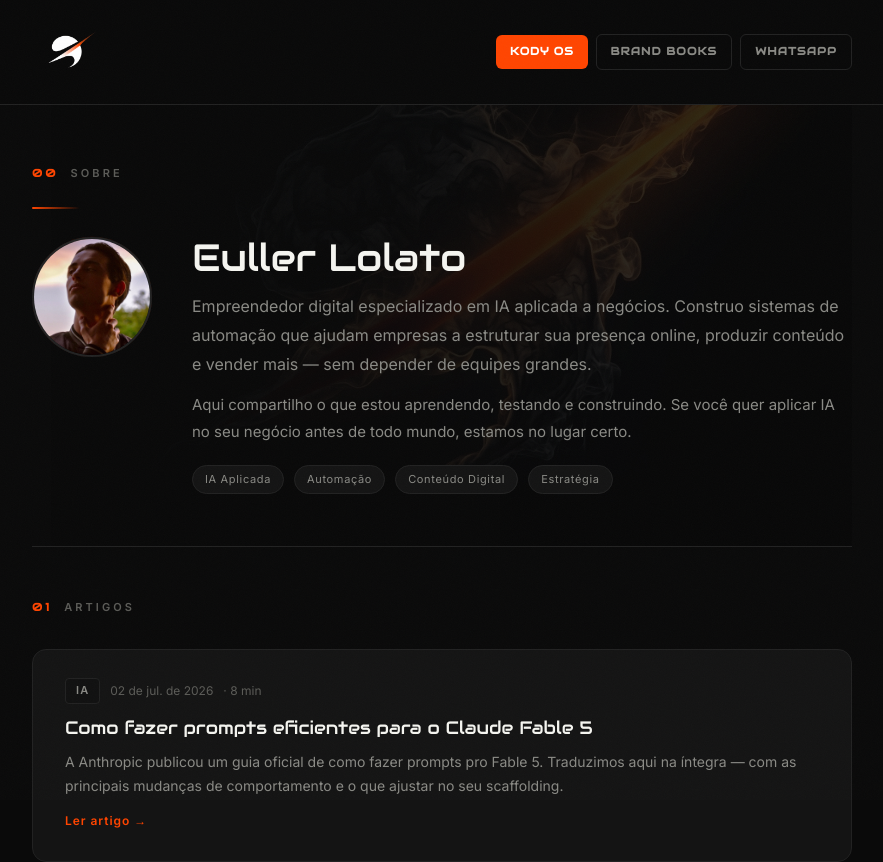
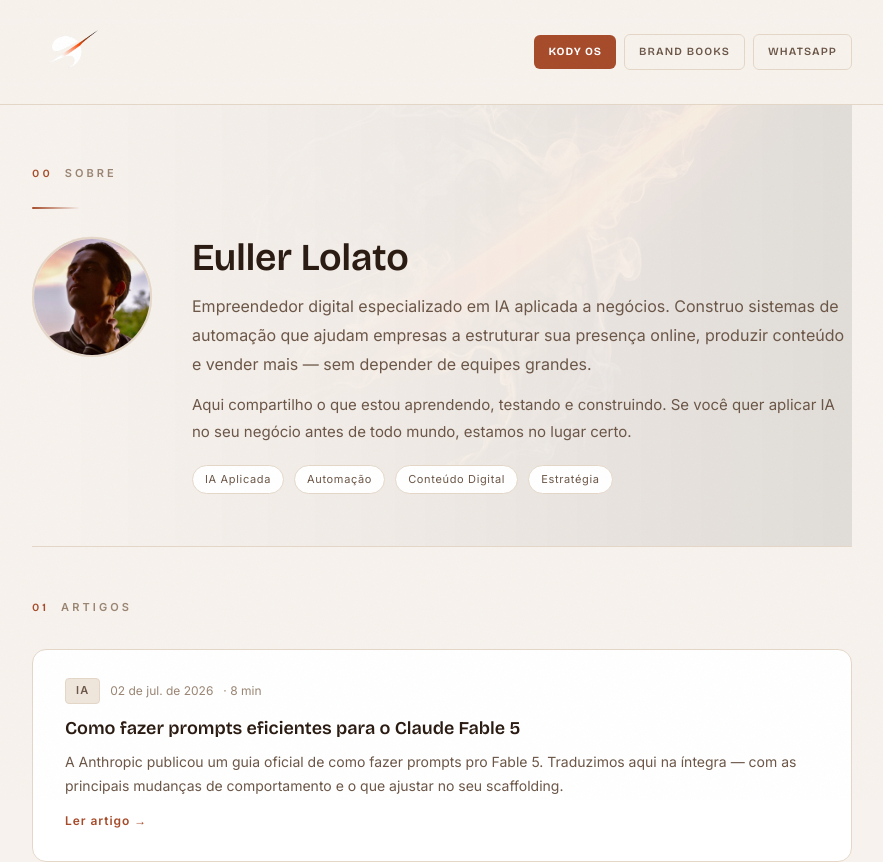
Before and after one commit to oileer/kody-blog, a Next.js app: page / in a window 1280 px wide. Shown: the top 862 px of the page, without its empty margins (198-1081 px from the left). Built offline with nearby package versions, Linux system fonts and the light colour scheme.

Commit message:
feat: identidade visual da Nex no blog

```diff
--- a/src/app/artigo/[slug]/page.tsx
+++ b/src/app/artigo/[slug]/page.tsx
@@ -150,7 +150,7 @@
           padding: "16px 0",
           position: "sticky",
           top: 0,
-          background: "rgba(10,10,10,0.95)",
+          background: "rgba(247,242,237,0.95)",
           backdropFilter: "blur(12px)",
           zIndex: 10,
         }}
@@ -231,7 +231,7 @@
             height: 2,
             width: 48,
             borderRadius: 2,
-            background: "linear-gradient(90deg, #FF4500, rgba(255,69,0,0))",
+            background: "linear-gradient(90deg, #A64B2A, rgba(166,75,42,0))",
             marginBottom: 24,
           }}
         />
--- a/src/app/globals.css
+++ b/src/app/globals.css
@@ -1,14 +1,14 @@
 @import "tailwindcss";
 
 :root {
-  --bg: #0A0A0A;
-  --bg-soft: #111111;
-  --bg-card: #141414;
-  --line: #222222;
-  --bone: #F5F5F0;
-  --muted: #8a8a85;
-  --muted-2: #5c5c58;
-  --orange: #FF4500;
+  --bg: #F7F2ED;
+  --bg-soft: #EFE6DC;
+  --bg-card: #FFFFFF;
+  --line: #E4D7C8;
+  --bone: #2A1B12;
+  --muted: #6B5647;
+  --muted-2: #9A8573;
+  --orange: #A64B2A;
 }
 
 * { box-sizing: border-box; margin: 0; padding: 0; }
@@ -24,7 +24,7 @@
   line-height: 1.6;
   /* Dot grid texture */
   background-image:
-    radial-gradient(circle, rgba(255,255,255,0.04) 1px, transparent 1px);
+    radial-gradient(circle, rgba(42,27,18,0.05) 1px, transparent 1px);
   background-size: 28px 28px;
 }
 
@@ -43,7 +43,7 @@
      borda da imagem nunca entrar em cena */
   inset: -14% 0;
   background: url('/hero-bg.jpg') center right / cover no-repeat;
-  opacity: 0.2;
+  opacity: 0.09;
   transition: opacity 0.6s ease;
   pointer-events: none;
   z-index: 0;
@@ -156,7 +156,7 @@
   cursor: pointer;
 }
 .post-card:hover {
-  border-color: rgba(255,69,0,0.5) !important;
+  border-color: rgba(166,75,42,0.5) !important;
   transform: translateY(-3px);
   box-shadow: 0 8px 32px rgba(0,0,0,0.4);
 }
@@ -171,8 +171,8 @@
 
 /* ── Avatar ring pulse ── */
 @keyframes ring-pulse {
-  0%, 100% { box-shadow: 0 0 0 0 rgba(255,69,0,0.2); }
-  50%       { box-shadow: 0 0 0 6px rgba(255,69,0,0); }
+  0%, 100% { box-shadow: 0 0 0 0 rgba(166,75,42,0.2); }
+  50%       { box-shadow: 0 0 0 6px rgba(166,75,42,0); }
 }
 .avatar-ring { animation: ring-pulse 3s ease infinite; }
 
--- a/src/app/layout.tsx
+++ b/src/app/layout.tsx
@@ -1,12 +1,12 @@
 import type { Metadata } from "next";
-import { Inter, Audiowide } from "next/font/google";
+import { Inter, Bricolage_Grotesque } from "next/font/google";
 import "./globals.css";
 import ScrollReveal from "@/components/ScrollReveal";
 import SmoothScroll from "@/components/SmoothScroll";
 import Parallax from "@/components/Parallax";
 
 const inter = Inter({ subsets: ["latin"], variable: "--font-inter" });
-const audiowide = Audiowide({ weight: "400", subsets: ["latin"], variable: "--font-audiowide" });
+const audiowide = Bricolage_Grotesque({ weight: ["600", "700", "800"], subsets: ["latin"], variable: "--font-audiowide" });
 
 export const metadata: Metadata = {
   title: "Euller Lolato — IA, Conteúdo e Automação",
--- a/src/app/page.tsx
+++ b/src/app/page.tsx
@@ -19,7 +19,7 @@
           padding: "16px 0",
           position: "sticky",
           top: 0,
-          background: "rgba(10,10,10,0.95)",
+          background: "rgba(247,242,237,0.95)",
           backdropFilter: "blur(12px)",
           zIndex: 10,
         }}
@@ -132,7 +132,7 @@
               border: 0,
               height: 2,
               borderRadius: 2,
-              background: "linear-gradient(90deg, #FF4500, rgba(255,69,0,0))",
+              background: "linear-gradient(90deg, #A64B2A, rgba(166,75,42,0))",
               marginBottom: 28,
             }}
           />
```
